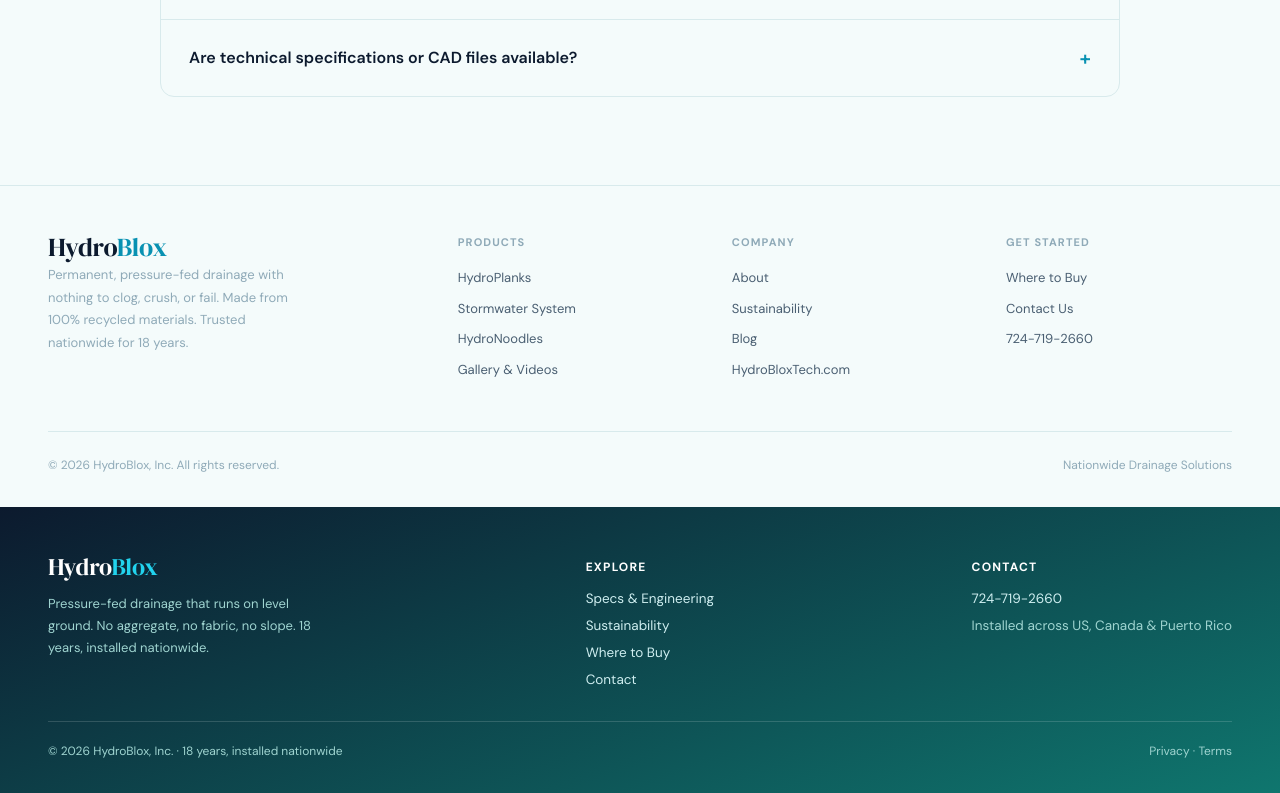
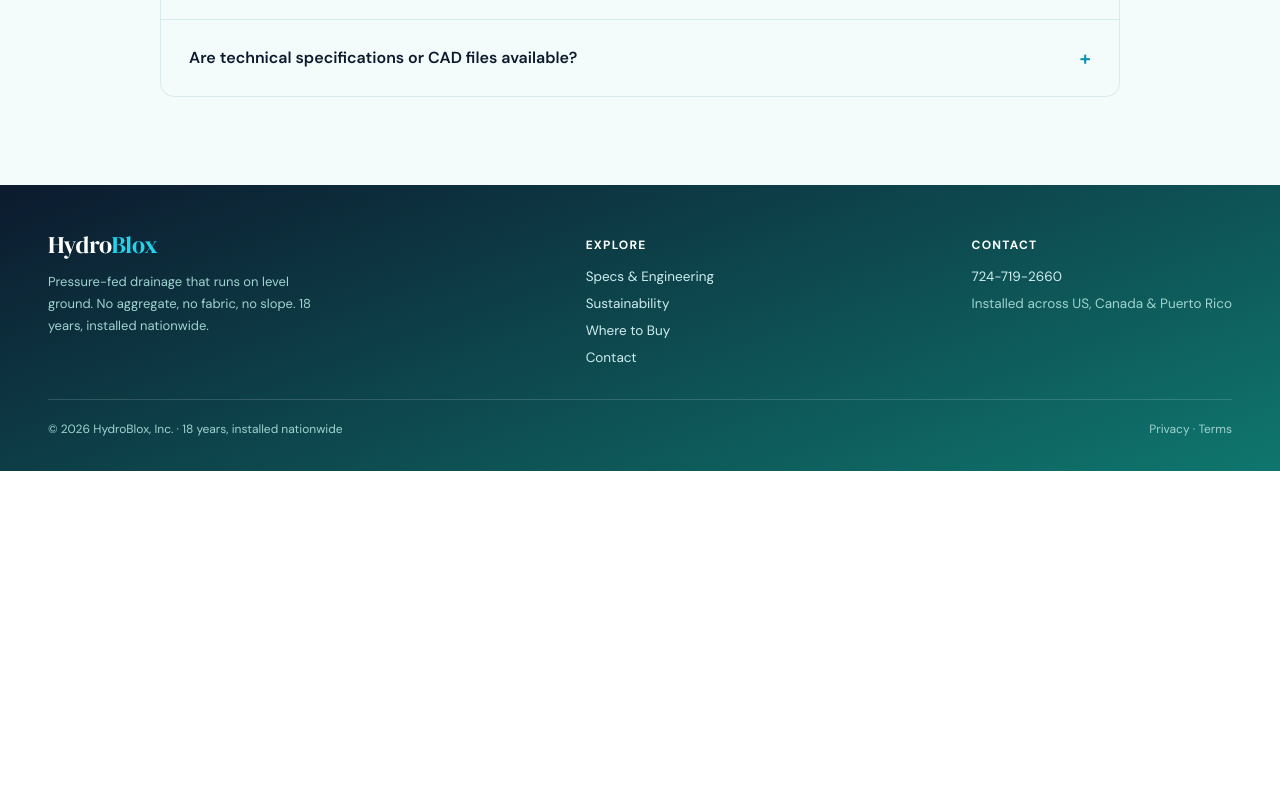
Before and after one commit to AnthonyPeach/HydroBlox, a plain HTML site: page contact.html in a window 1280 px wide. Shown: the part 1772-2565 px from the top of the page. After the commit the page ends 2243 px from the top, so only its background shows below. Drawn offline with Linux system fonts and the light colour scheme.

Commit message:
Fill spec pages with verified engineering data; fix contact + forms
- Replace all 14 [SOURCE NEEDED] flags with data from the HydroBlox engineering
  reference (BICS Labs BS-M940/b, West Penn 44735, ESL leachate, Maryland MDE):
  ASTM D1621 compressive 24,480-51,840 lbs/ft2, D1505 void 37.8%, F891/D4716
  transmissivity 5-7 gpm/ft, freeze/thaw, install design criteria, transition-box
  12x12, Cumberland MD solar ~65% cost case, MDE Approved Stormwater Practices
  listing + non-leaching (EPA 8260B/8270C). Kept legal-safe phrasing (supports
  NPDES/MS4, no unsubstantiated TSS-removal claims).
- contact.html: remove duplicate footer; add name to Project Type <select>.
- Forms: remove dead onsubmit gateSubmit handler (blocked engineering-guide form);
  both forms now cleanly Netlify-wired.

Co-Authored-By: Claude Opus 4.8 <noreply@anthropic.com>

```diff
--- a/contact.html
+++ b/contact.html
@@ -108,7 +108,7 @@
       </div>
       <div class="form-row">
         <label>Project Type</label>
-        <select>
+        <select name="project_type">
           <option value="" disabled selected>Select your project type</option>
           <option>Residential — yard or foundation drainage</option>
           <option>Retaining Walls &amp; Pavers</option>
@@ -143,40 +143,6 @@
   </div>
 </section>
 </div><!-- /page-contact -->
-
-<!-- ═══════════ SHARED FOOTER ═══════════ -->
-<footer class="site-footer">
-  <div class="footer-top">
-    <div class="footer-brand">
-      <span class="logo-word">Hydro<span class="logo-blox">Blox</span></span>
-      <p>Permanent, pressure-fed drainage with nothing to clog, crush, or fail. Made from 100% recycled materials. Trusted nationwide for 18 years.</p>
-    </div>
-    <div class="footer-col">
-      <h5>Products</h5>
-      <a onclick="location.href='products/hydroplanks.html'">HydroPlanks</a>
-      <a onclick="location.href='products/stormwater-system.html'">Stormwater System</a>
-      <a onclick="location.href='products/hydronoodles.html'">HydroNoodles</a>
-      <a onclick="location.href='gallery.html'">Gallery &amp; Videos</a>
-    </div>
-    <div class="footer-col">
-      <h5>Company</h5>
-      <a onclick="location.href='about.html'">About</a>
-      <a onclick="location.href='sustainability.html'">Sustainability</a>
-      <a onclick="location.href='blog.html'">Blog</a>
-      <a href="https://www.hydrobloxtech.com" target="_blank">HydroBloxTech.com</a>
-    </div>
-    <div class="footer-col">
-      <h5>Get Started</h5>
-      <a onclick="location.href='where-to-buy.html'">Where to Buy</a>
-      <a onclick="location.href='contact.html'">Contact Us</a>
-      <a href="tel:724-719-2660">724-719-2660</a>
-    </div>
-  </div>
-  <div class="footer-bottom">
-    <span>© 2026 HydroBlox, Inc. All rights reserved.</span>
-    <span>Nationwide Drainage Solutions</span>
-  </div>
-</footer>
 
 <div class="sticky-mob"><a onclick="location.href='contact.html'">Contact HydroBlox Today</a></div>
 
```
Also changed, not shown: products/transition-boxes.html (+1 -1 lines), specs/downloads.html (+1 -1 lines), specs/how-it-works.html (+1 -1 lines), specs/index.html (+5 -5 lines), specs/installation.html (+2 -2 lines), specs/railroad.html (+1 -1 lines), specs/roadway-underdrains.html (+1 -1 lines), specs/slope-stabilization.html (+1 -1 lines), specs/solar-wind.html (+1 -1 lines), specs/stormwater-filtering.html (+1 -1 lines), specs/turf-sports.html (+1 -1 lines).
